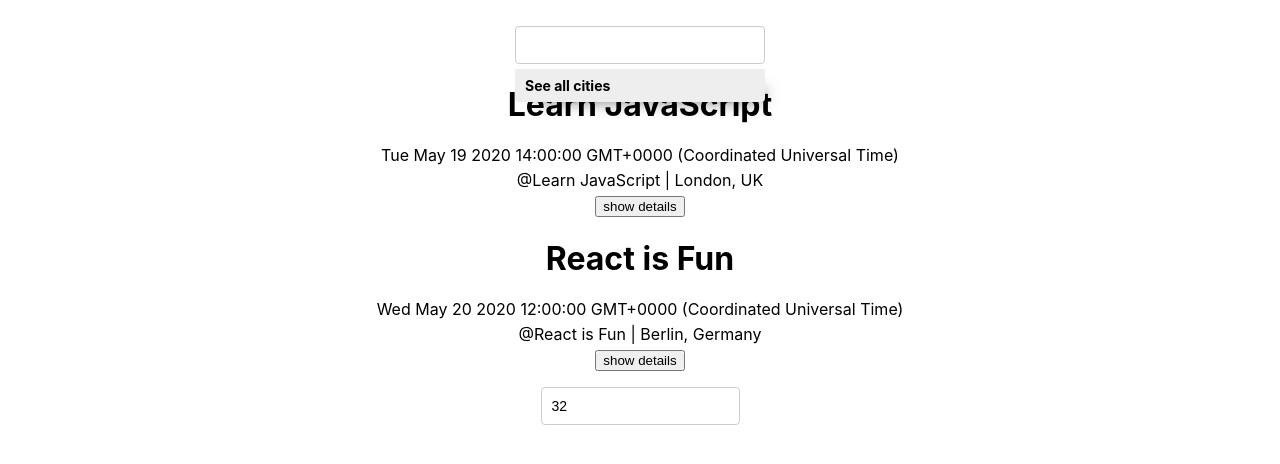
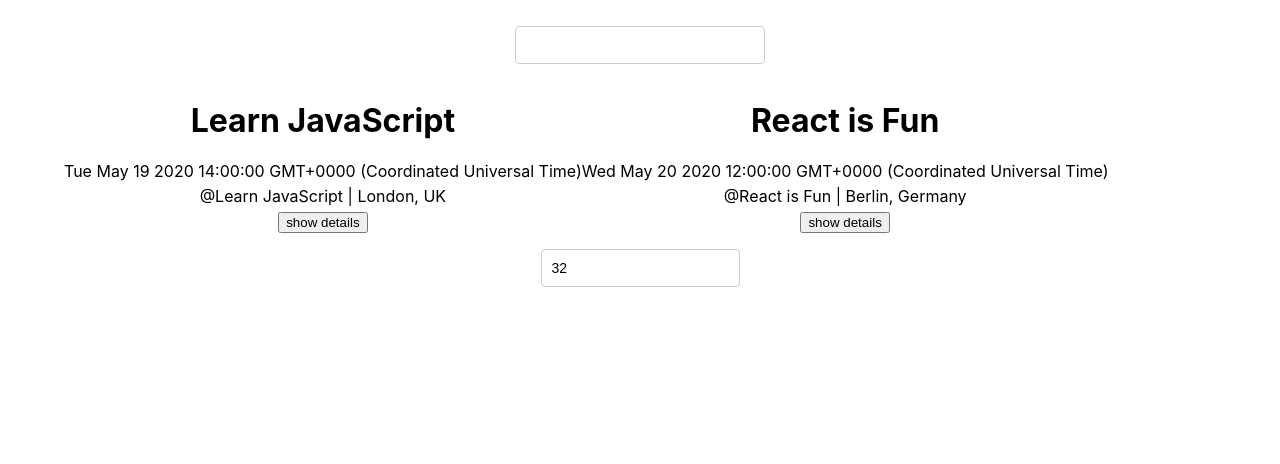
Before and after one commit to jchasehuskey/meetup, a React (Create React App) app: page / in a window 1280 px wide. Shown: the top 464 px of the page. Built offline with nearby package versions, Linux system fonts and the light colour scheme.

Commit message:
updated showSuggestions

```diff
--- a/package.json
+++ b/package.json
@@ -28,7 +28,7 @@
   "scripts": {
     "start": "react-scripts start",
     "build": "react-scripts build",
-    "test": "react-scripts test",
+    "test": "react-scripts test --coverage",
     "eject": "react-scripts eject",
     "predeploy": "npm run build",
     "deploy": "gh-pages -d build"
--- a/src/App.css
+++ b/src/App.css
@@ -48,20 +48,22 @@
 }
 
 ul {
+  display:flex;
   padding: 0;
   list-style: none;
+  align-items: left;
 }
 
 p {
   margin: 5px 0;
 }
 
-.display-none {
+/* .display-none {
   display: none;
 }
 .showSuggestions {
   display: block;
-}
+} */
 
 input[type="text"],
 input[type="number"] {
--- a/src/CitySearch.js
+++ b/src/CitySearch.js
@@ -6,6 +6,7 @@
 
         query: '',
         suggestions: [],
+        showSuggestions: undefined
       }
       handleInputChanged = (event) => {
         const value = event.target.value;
@@ -20,7 +21,8 @@
 
       handleItemClicked = (suggestion) => {
         this.setState({
-          query: suggestion
+            query: suggestion,
+            showSuggestions: false
         });
         this.props.updateEvents(suggestion);
       }
@@ -30,8 +32,8 @@
     render(){
         return(
             <div className="CitySearch">
-                <input type="text" className='city'  value={this.state.query} onChange={this.handleInputChanged}/>
-                <ul className="suggestions">
+                <input type="text" className='city'  value={this.state.query} onChange={this.handleInputChanged}  onFocus={() => { this.setState({ showSuggestions: true }) }}/>
+                <ul className="suggestions" style={this.state.showSuggestions ? {}: { display: 'none' }}>
                     {this.state.suggestions.map((suggestion) => (
                       <li
                           key={suggestion}
```
Also changed, not shown: 1 other file (tests, documents, lock files or other folders).
